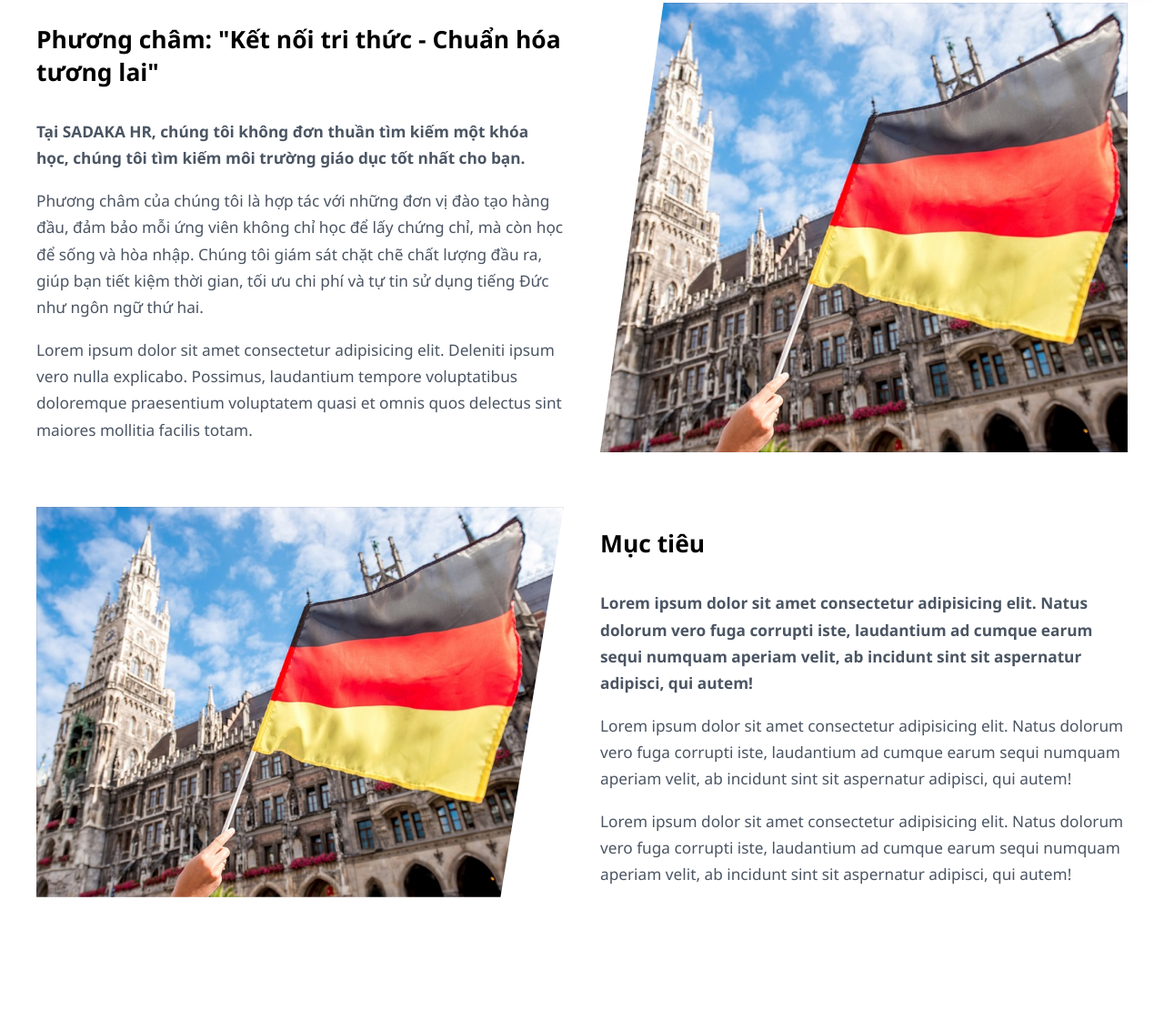
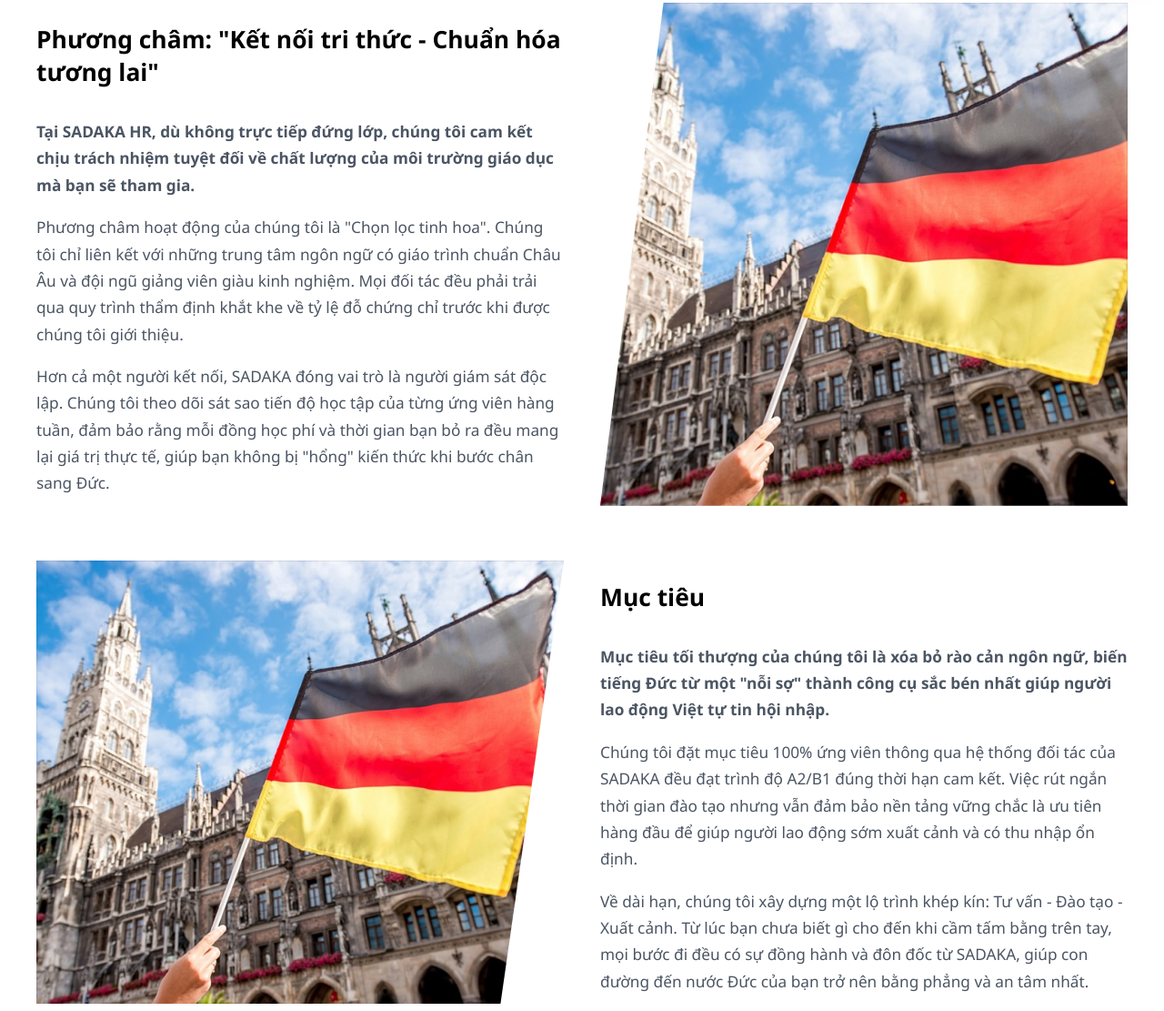
Before and after one commit to trantrungtien-git/Sadaka, a website built with Vite: page pages/training.html in a window 1280 px wide. Shown: the part 832-1943 px from the top of the page at 91% size. Built offline with nearby package versions, Linux system fonts and the light colour scheme.

Commit message:
CHORE(content): Write content about training progress

```diff
--- a/pages/training.html
+++ b/pages/training.html
@@ -86,21 +86,21 @@
                     <div class="about-text">
                         <p>
                             <strong>
-                                Tại SADAKA HR, chúng tôi không đơn thuần tìm kiếm một khóa học, chúng tôi tìm kiếm môi
-                                trường giáo dục tốt nhất cho bạn.
+                                Tại SADAKA HR, dù không trực tiếp đứng lớp, chúng tôi cam kết chịu trách nhiệm tuyệt đối
+                                về chất lượng của môi trường giáo dục mà bạn sẽ tham gia.
                             </strong>
                         </p>
                         <p>
-                            Phương châm của chúng tôi là hợp tác với những đơn vị
-                            đào tạo hàng đầu, đảm bảo mỗi ứng viên không chỉ học để lấy chứng chỉ, mà còn học để
-                            sống và hòa nhập. Chúng tôi giám sát chặt chẽ chất lượng đầu ra, giúp bạn tiết kiệm thời
-                            gian, tối ưu chi phí và tự tin sử dụng tiếng Đức như ngôn ngữ thứ hai.
+                            Phương châm hoạt động của chúng tôi là "Chọn lọc tinh hoa". Chúng tôi chỉ liên kết với những
+                            trung tâm ngôn ngữ có giáo trình chuẩn Châu Âu và đội ngũ giảng viên giàu kinh nghiệm. Mọi
+                            đối tác đều phải trải qua quy trình thẩm định khắt khe về tỷ lệ đỗ chứng chỉ trước khi được
+                            chúng tôi giới thiệu.
                         </p>
                         <p>
-                            Lorem ipsum dolor sit amet consectetur adipisicing elit. Deleniti ipsum vero nulla
-                            explicabo. Possimus, laudantium tempore voluptatibus doloremque praesentium voluptatem
-                            quasi
-                            et omnis quos delectus sint maiores mollitia facilis totam.
+                            Hơn cả một người kết nối, SADAKA đóng vai trò là người giám sát độc lập. Chúng tôi theo dõi
+                            sát sao tiến độ học tập của từng ứng viên hàng tuần, đảm bảo rằng mỗi đồng học phí và thời
+                            gian bạn bỏ ra đều mang lại giá trị thực tế, giúp bạn không bị "hổng" kiến thức khi bước
+                            chân sang Đức.
                         </p>
                     </div>
 
@@ -121,23 +121,19 @@
                     <div class="about-text">
                         <p>
                             <strong>
-                                Lorem ipsum dolor sit amet consectetur adipisicing elit. Natus dolorum vero fuga
-                                corrupti iste, laudantium ad cumque earum sequi numquam aperiam velit, ab incidunt
-                                sint
-                                sit aspernatur adipisci, qui autem!
+                                Mục tiêu tối thượng của chúng tôi là xóa bỏ rào cản ngôn ngữ, biến tiếng Đức từ một "nỗi
+                                sợ" thành công cụ sắc bén nhất giúp người lao động Việt tự tin hội nhập.
                             </strong>
                         </p>
                         <p>
-                            Lorem ipsum dolor sit amet consectetur adipisicing elit. Natus dolorum vero fuga
-                            corrupti
-                            iste, laudantium ad cumque earum sequi numquam aperiam velit, ab incidunt sint sit
-                            aspernatur adipisci, qui autem!
+                            Chúng tôi đặt mục tiêu 100% ứng viên thông qua hệ thống đối tác của SADAKA đều đạt trình độ
+                            A2/B1 đúng thời hạn cam kết. Việc rút ngắn thời gian đào tạo nhưng vẫn đảm bảo nền tảng vững
+                            chắc là ưu tiên hàng đầu để giúp người lao động sớm xuất cảnh và có thu nhập ổn định.
                         </p>
                         <p>
-                            Lorem ipsum dolor sit amet consectetur adipisicing elit. Natus dolorum vero fuga
-                            corrupti
-                            iste, laudantium ad cumque earum sequi numquam aperiam velit, ab incidunt sint sit
-                            aspernatur adipisci, qui autem!
+                            Về dài hạn, chúng tôi xây dựng một lộ trình khép kín: Tư vấn - Đào tạo - Xuất cảnh. Từ lúc
+                            bạn chưa biết gì cho đến khi cầm tấm bằng trên tay, mọi bước đi đều có sự đồng hành và đôn
+                            đốc từ SADAKA, giúp con đường đến nước Đức của bạn trở nên bằng phẳng và an tâm nhất.
                         </p>
                     </div>
 
```
